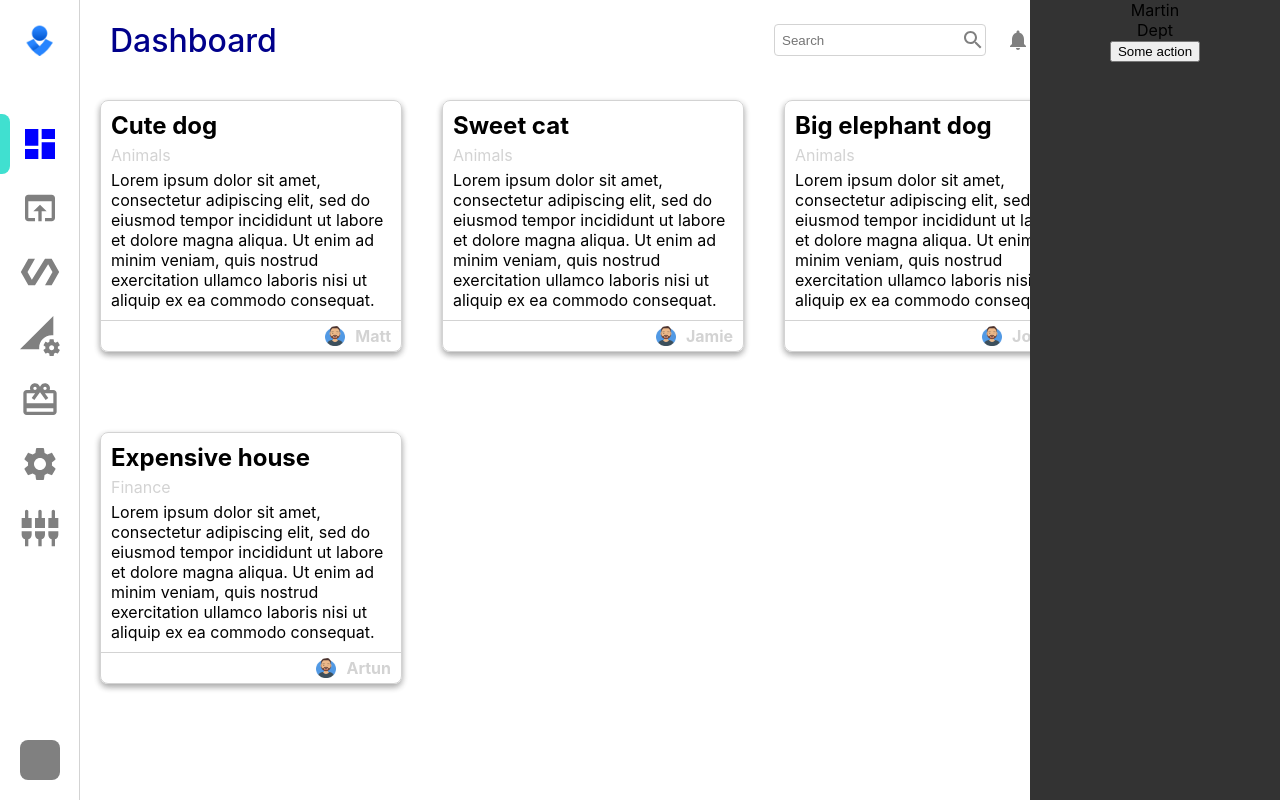
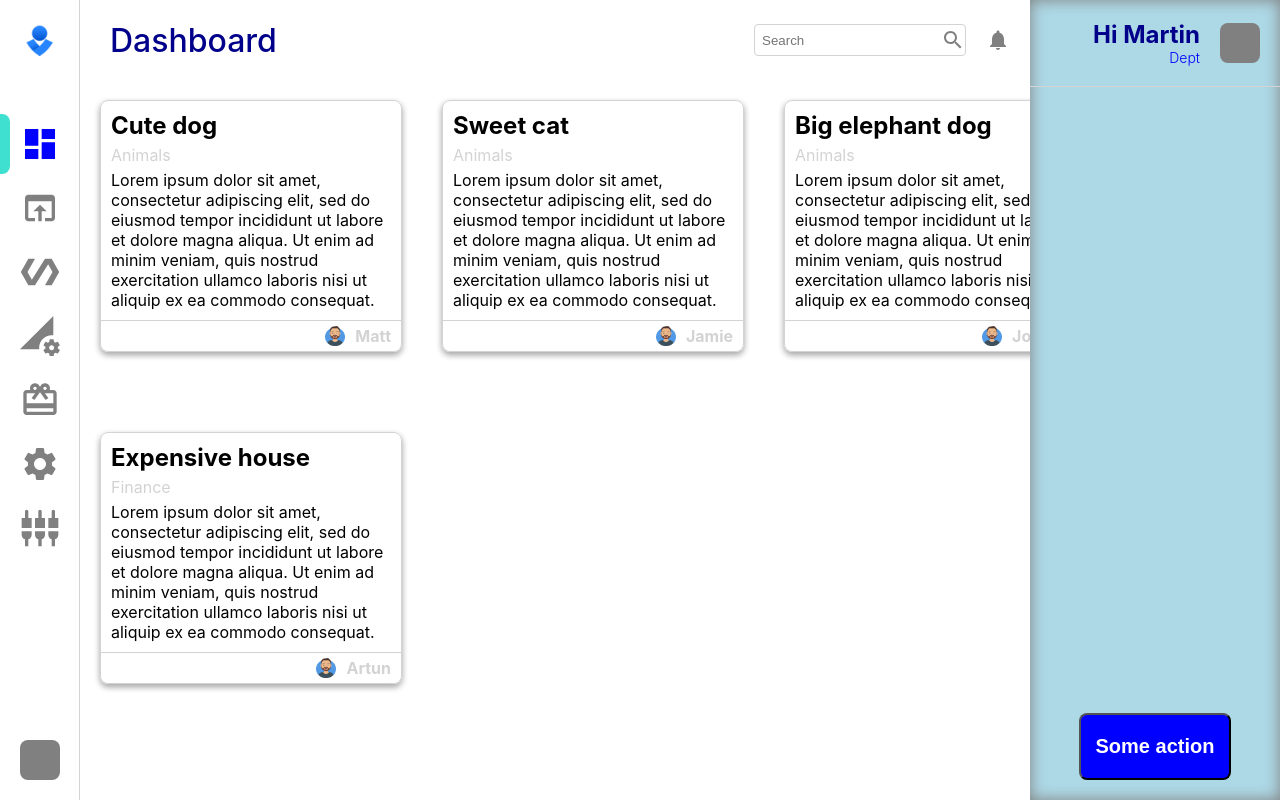
Before and after one commit to ercekal/legagreen, a React (Create React App) app: page / in a window 1280 px wide. Both pictures are taken after a click on the element 39 px from the left and 760 px from the top of the page. Built offline with nearby package versions, Linux system fonts and the light colour scheme.

Commit message:
main styling and func is done

```diff
--- a/src/App.scss
+++ b/src/App.scss
@@ -6,7 +6,7 @@
 .App-middle {
   display: flex;
   flex-direction: column;
-  width: 100%;
+  width: calc(100% - 80px);
   &-open {
     width: calc(100% - 250px);
   }
--- a/src/components/Account.js
+++ b/src/components/Account.js
@@ -5,8 +5,8 @@ const Account = () => {
   return (
     <div className='Account'>
       <div className='Account-top'>
-        <div className='Account-top'>
-          <div className='Account-name'>Martin</div>
+        <div className='Account-top-info'>
+          <div className='Account-name'>Hi Martin</div>
           <div className='Account-dept'>Dept</div>
         </div>
         <div className='Account-logo' />
--- a/src/components/Account.scss
+++ b/src/components/Account.scss
@@ -2,7 +2,53 @@
   position: fixed;
   right:0;
   top: 0;
-  width: 250px;
+  width: calc(100% - 80px);
+  @media screen and (min-width: 500px) {
+    width: 250px;
+  }
   height: 100%;
-  background-color: #333;
+  background-color: lightblue;
+  display: flex;
+  flex-direction: column;
+  justify-content: space-between;
+  box-shadow: inset 0px 0 15px 0 gray;
+  &-top {
+    display: flex;
+    justify-content: flex-end;
+    align-items: center;
+    text-align: right;
+    padding: 20px;
+    border-bottom: 1px solid lightgray;
+    &-info {
+      display: flex;
+      flex-direction: column;
+    }
+  }
+  &-name {
+    font-size: 24px;
+    font-weight: bolder;
+    color: darkblue;
+  }
+  &-dept {
+    font-size: 14px;
+    font-weight: 300;
+    color: blue;
+  }
+  &-logo {
+    width: 40px;
+    height: 40px;
+    background-color: gray;
+    border-radius: 8px;
+    margin-left: 20px;
+  }
+  button {
+    padding: 20px 15px;
+    margin-bottom: 20px;
+    background: blue;
+    color: white;
+    font-size: 20px;
+    font-weight: bold;
+    border-radius: 8px;
+    cursor: pointer;
+  }
 }
--- a/src/components/Header.scss
+++ b/src/components/Header.scss
@@ -12,6 +12,7 @@
   &-right {
     display: flex;
     align-items: center;
+    margin-right: 20px;
   }
   &-notificationIcon {
     cursor: pointer;
--- a/src/components/Page.js
+++ b/src/components/Page.js
@@ -43,7 +43,10 @@ const Page = ({searchInput}) => {
 });
   return (
     <div className='Page'>
-      {results.map((info, i) => <Card info={info} key={i}/>)}
+      {
+        results.length > 0 ? results.map((info, i) => <Card info={info} key={i}/>)
+        : <p className='Page-noItem'>There is no suitable item.</p>
+      }
     </div>
   );
 };
--- a/src/components/Page.scss
+++ b/src/components/Page.scss
@@ -4,4 +4,7 @@
   margin-left: 80px;
   display: flex;
   flex-wrap: wrap;
+  &-noItem {
+    padding: 20px;
+  }
 }
--- a/src/components/Sidebar.scss
+++ b/src/components/Sidebar.scss
@@ -1,6 +1,10 @@
 .Sidebar {
   width: 80px;
-  height: 100%;
+  height: 100vh;
+  overflow-y: scroll;
+  @media screen and (min-width: 500px) {
+    height: 100%;
+  }
   display: flex;
   justify-content: space-between;
   position: fixed;
@@ -42,6 +46,7 @@
     background-color: gray;
     border-radius: 8px;
     margin-bottom: 20px;
+    cursor: pointer;
   }
   img {
     width: 40px;
```
